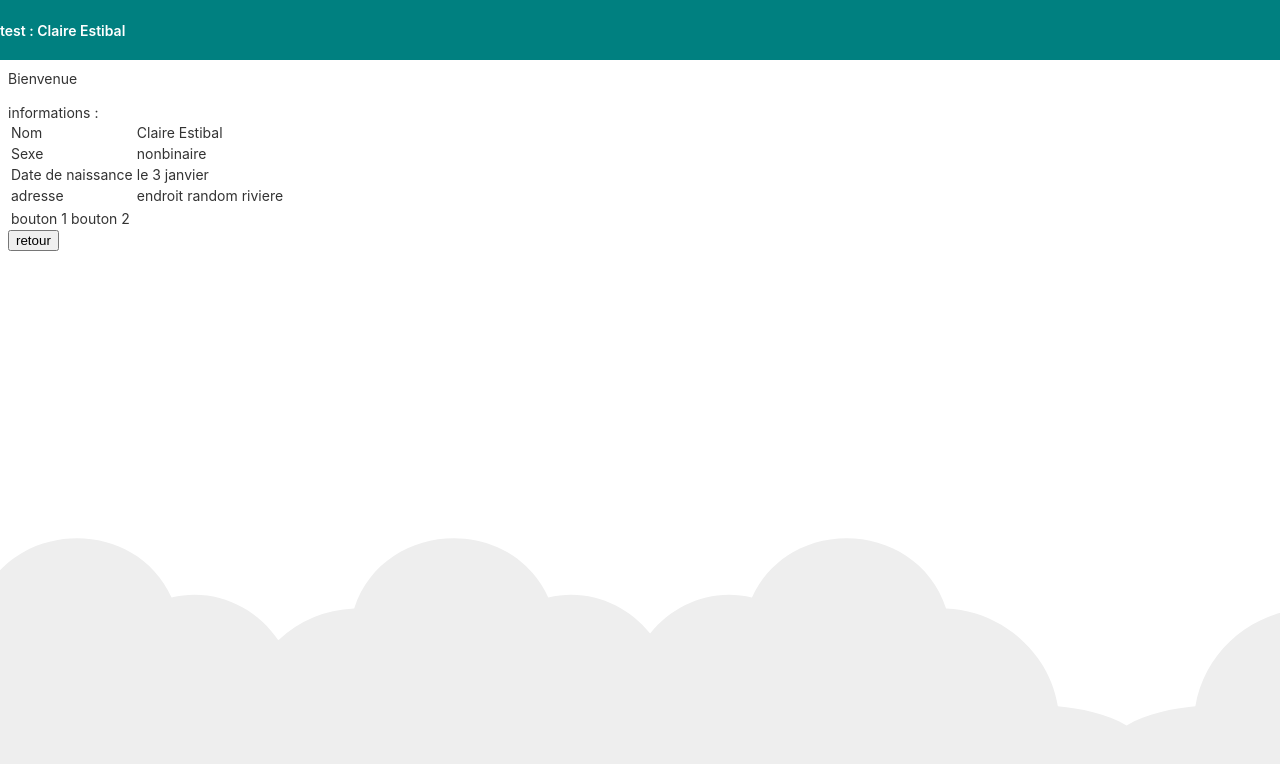
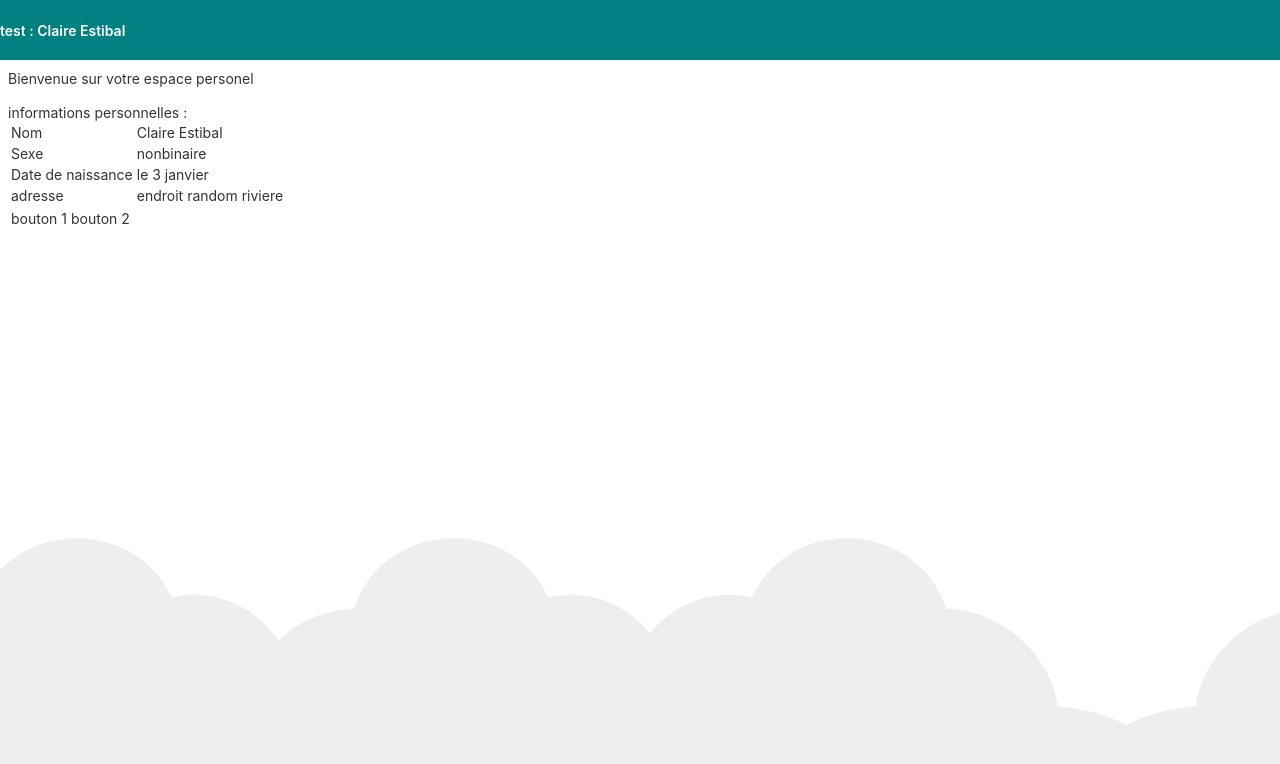
Before and after one commit to Charlotteger/MyPatient, an Angular app: page / in a window 1280 px wide. Shown: the top 764 px of the page. Built offline with nearby package versions, Linux system fonts and the light colour scheme.

Commit message:
ajout de jolies formules pour le plaisir de Mme Estibal

```diff
--- a/src/app/app.component.html
+++ b/src/app/app.component.html
@@ -21,9 +21,9 @@
 </div>
 <br>
 <div *ngIf="selecteur==0">
-<div>Bienvenue </div>
+<div>Bienvenue sur votre espace personel</div>
 <br>
-<div>informations :</div>
+<div>informations personnelles :</div>
 <table>
   <tr><td>Nom</td><td>{{patienttest.name}}</td></tr>
   <tr><td>Sexe</td><td>{{patienttest.gender}}</td></tr>
@@ -53,7 +53,7 @@
   <br>
   <button (click)="button1()">retour prescription</button>
 </div>
-<button (click)="button0()">retour</button>
+<button (click)="button0()" *ngIf="selecteur!=0">retour</button>
 <!--<pre>{{patienttest|json}}</pre>-->
 <!-- * * * * * * * * * * * * * * * * * * * * * * * * * * * * * * * -->
 <!-- * * * * * * * * * * * The content above * * * * * * * * * * * -->
```
